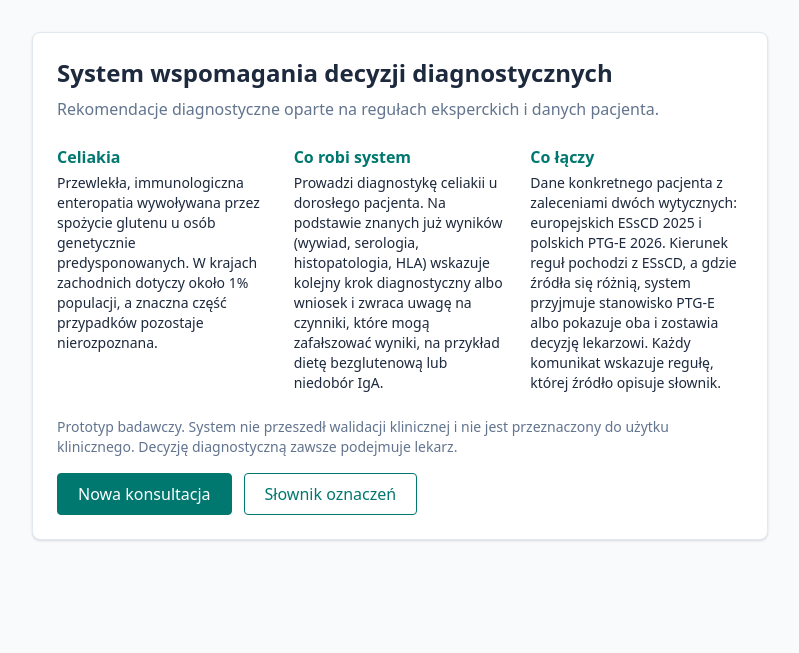
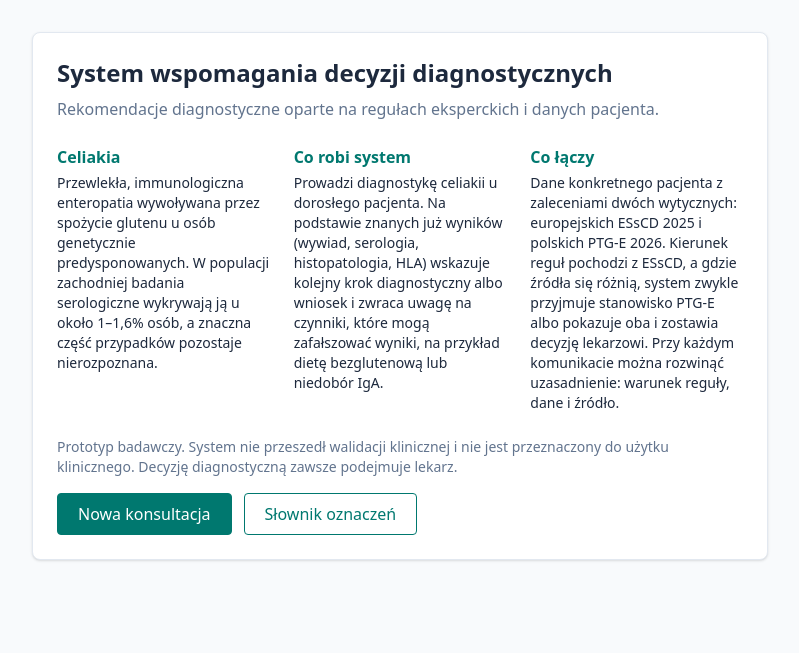
Before and after one commit to g0rzki/diagnostic-dss, a Flask app: page / in a window 1280 px wide. Shown: the part 61-714 px from the top of the page, without its empty margins (240-1039 px from the left). Run offline with Flask 3, Linux system fonts and the light colour scheme; style sheets or scripts are compiled from the project's sources; some libraries are stand-ins or nearby versions.

Commit message:
fix: state coeliac prevalence and source policy precisely on home page

```diff
--- a/app/templates/index.html
+++ b/app/templates/index.html
@@ -12,8 +12,8 @@
       <h2 class="font-semibold text-brand">Celiakia</h2>
       <p class="mt-1 text-sm">
         Przewlekła, immunologiczna enteropatia wywoływana przez spożycie glutenu u osób
-        genetycznie predysponowanych. W krajach zachodnich dotyczy około 1% populacji, a znaczna
-        część przypadków pozostaje nierozpoznana.
+        genetycznie predysponowanych. W populacji zachodniej badania serologiczne wykrywają ją
+        u około 1–1,6% osób, a znaczna część przypadków pozostaje nierozpoznana.
       </p>
     </div>
     <div>
@@ -30,8 +30,8 @@
       <p class="mt-1 text-sm">
         Dane konkretnego pacjenta z zaleceniami dwóch wytycznych: europejskich ESsCD 2025
         i polskich PTG-E 2026. Kierunek reguł pochodzi z ESsCD, a gdzie źródła się różnią,
-        system przyjmuje stanowisko PTG-E albo pokazuje oba i zostawia decyzję lekarzowi. Każdy
-        komunikat wskazuje regułę, której źródło opisuje słownik.
+        system zwykle przyjmuje stanowisko PTG-E albo pokazuje oba i zostawia decyzję lekarzowi.
+        Przy każdym komunikacie można rozwinąć uzasadnienie: warunek reguły, dane i źródło.
       </p>
     </div>
   </div>
```
